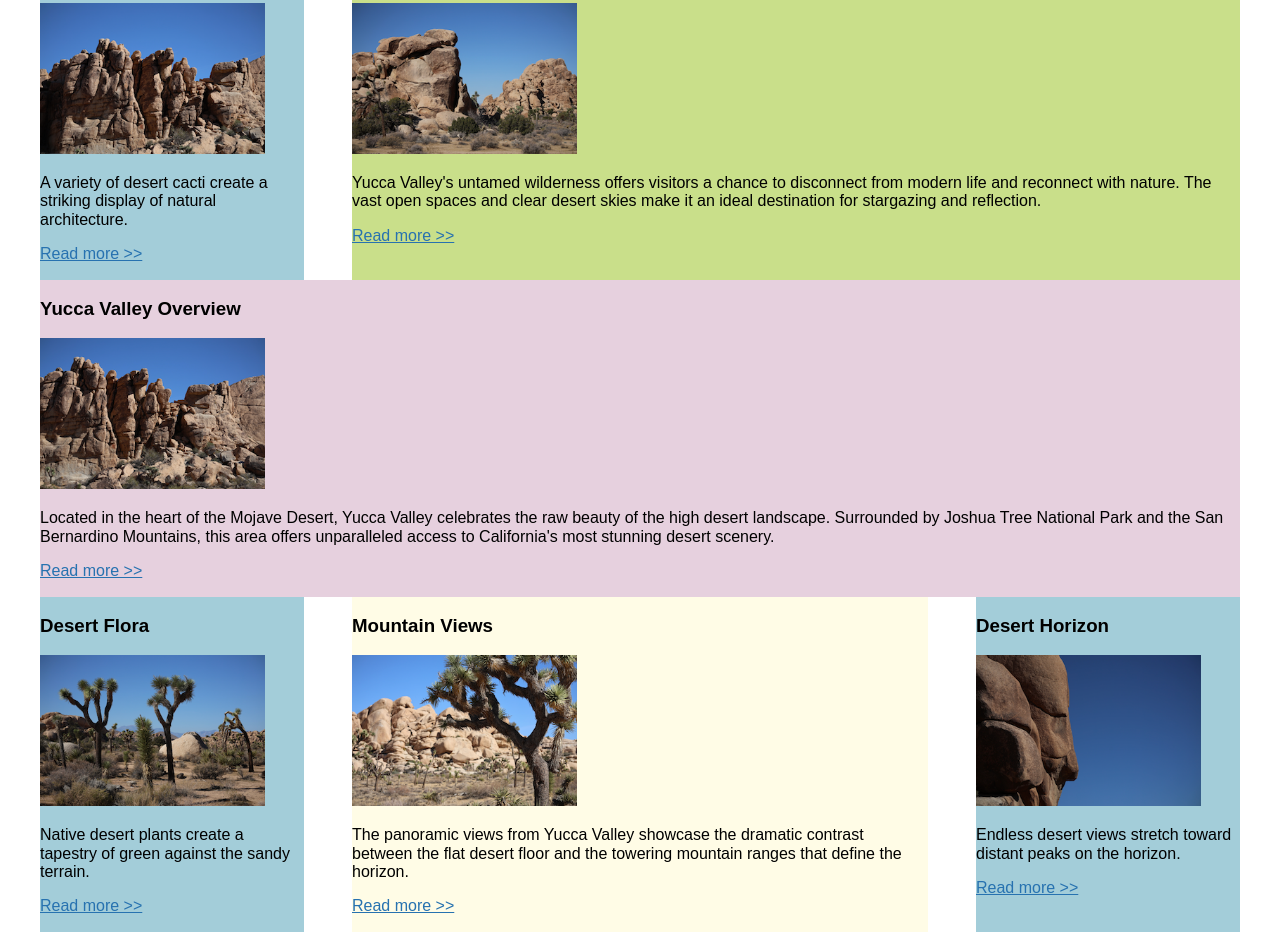
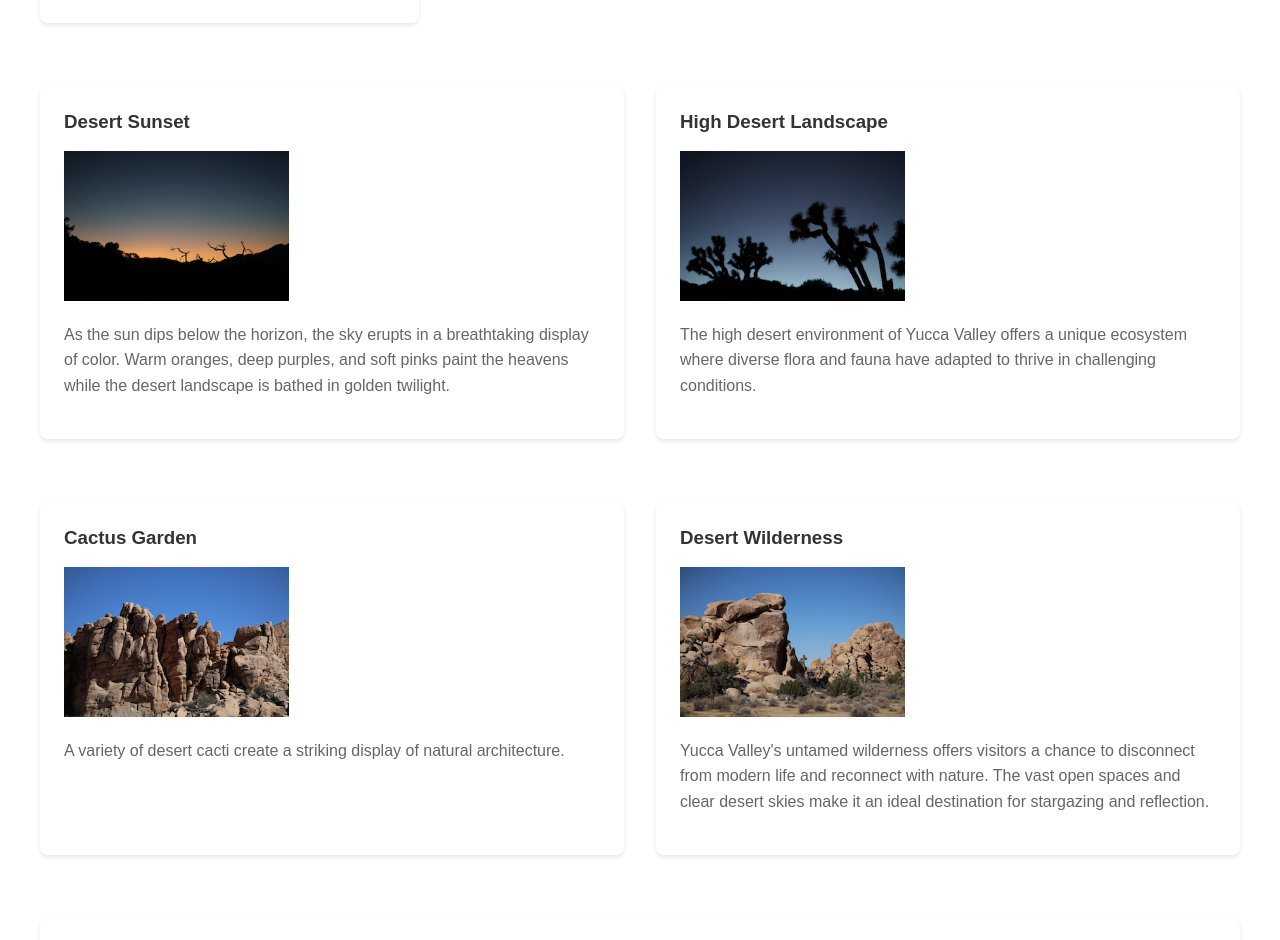
Before and after one commit to aaarr21/comp584-Project-3-CSS-Grid, a plain HTML site: page index.html in a window 1280 px wide. Shown: the part 745-1685 px from the top of the page. Drawn offline with nearby package versions, Linux system fonts and the light colour scheme.

Commit message:
change the layout to cleaner design

```diff
--- a/index.html
+++ b/index.html
@@ -16,26 +16,28 @@
       <article class="col-1">
         <h3>Desert Vista</h3>
         <img src="assets/HW6A3535.png" alt="Yucca Valley landscape.">
-          <p>The vast expanse of the Mojave Desert stretches out with rolling hills and scattered Joshua trees creating a timeless landscape.</p>
-          <p><a href="#" target="_blank">Read more &gt;&gt;</a></p>
+        <p>The vast expanse of the Mojave Desert stretches out with rolling hills and scattered Joshua trees creating a
+          timeless landscape.</p>
+
       </article>
       <article class="col-1">
         <h3>Mountain Panorama</h3>
         <img src="assets/HW6A3537.png" alt="Yucca Valley landscape">
-          <p>Majestic mountain ranges frame the horizon, their rugged peaks standing sentinel over the desert valley below.</p>
-          <p><a href="#" target="_blank">Read more &gt;&gt;</a></p>
+        <p>Majestic mountain ranges frame the horizon, their rugged peaks standing sentinel over the desert valley
+          below.</p>
+
       </article>
       <article class="col-1">
         <h3>Joshua Tree View</h3>
         <img src="assets/HW6A3538.png" alt="Yucca Valley landscape">
         <p>The iconic Joshua trees dot the landscape, their twisted branches reaching toward the clear blue sky.</p>
-          <p><a href="#" target="_blank">Read more &gt;&gt;</a></p>
+
       </article>
       <article class="col-1">
         <h3>Rocky Formation</h3>
         <img src="assets/HW6A3543.png" alt="Yucca Valley landscape">
         <p>Ancient rock formations rise from the desert floor, sculpted by centuries of wind and weather.</p>
-          <p><a href="#" target="_blank">Read more &gt;&gt;</a></p>
+
       </article>
     </div>
     <!-- row 2, 2 boxes spanning 2 rows -->
@@ -43,14 +45,16 @@
       <article class="col-2">
         <h3>Desert Sunset</h3>
         <img src="assets/HW6A3565.png" alt="Yucca Valley landscape">
-          <p>As the sun dips below the horizon, the sky erupts in a breathtaking display of color. Warm oranges, deep purples, and soft pinks paint the heavens while the desert landscape is bathed in golden twilight.</p>
-          <p><a href="#" target="_blank">Read more &gt;&gt;</a></p>
+        <p>As the sun dips below the horizon, the sky erupts in a breathtaking display of color. Warm oranges, deep
+          purples, and soft pinks paint the heavens while the desert landscape is bathed in golden twilight.</p>
+
       </article>
       <article class="col-2">
         <h3>High Desert Landscape</h3>
         <img src="assets/HW6A3566.png" alt="Yucca Valley landscape">
-          <p>The high desert environment of Yucca Valley offers a unique ecosystem where diverse flora and fauna have adapted to thrive in challenging conditions.</p>
-          <p><a href="#" target="_blank">Read more &gt;&gt;</a></p>
+        <p>The high desert environment of Yucca Valley offers a unique ecosystem where diverse flora and fauna have
+          adapted to thrive in challenging conditions.</p>
+
       </article>
     </div>
     <!-- row 3: narrow left column, wide right/content column -->
@@ -59,13 +63,15 @@
         <h3>Cactus Garden</h3>
         <img src="assets/HW6A3594.png" alt="Yucca Valley landscape">
         <p>A variety of desert cacti create a striking display of natural architecture.</p>
-          <p><a href="#" target="_blank">Read more &gt;&gt;</a></p>
+
       </article>
       <article class="col-3">
         <h3>Desert Wilderness</h3>
         <img src="assets/HW6A3596.png" alt="Yucca Valley landscape">
-          <p>Yucca Valley's untamed wilderness offers visitors a chance to disconnect from modern life and reconnect with nature. The vast open spaces and clear desert skies make it an ideal destination for stargazing and reflection.</p>
-          <p><a href="#" target="_blank">Read more &gt;&gt;</a></p>
+        <p>Yucca Valley's untamed wilderness offers visitors a chance to disconnect from modern life and reconnect with
+          nature. The vast open spaces and clear desert skies make it an ideal destination for stargazing and
+          reflection.</p>
+
       </article>
     </div>
     <!-- row 4: one column -->
@@ -73,8 +79,10 @@
       <article class="col-4">
         <h3>Yucca Valley Overview</h3>
         <img src="assets/HW6A3597.png" alt="Yucca Valley landscape">
-          <p>Located in the heart of the Mojave Desert, Yucca Valley celebrates the raw beauty of the high desert landscape. Surrounded by Joshua Tree National Park and the San Bernardino Mountains, this area offers unparalleled access to California's most stunning desert scenery.</p>
-          <p><a href="#" target="_blank">Read more &gt;&gt;</a></p>
+        <p>Located in the heart of the Mojave Desert, Yucca Valley celebrates the raw beauty of the high desert
+          landscape. Surrounded by Joshua Tree National Park and the San Bernardino Mountains, this area offers
+          unparalleled access to California's most stunning desert scenery.</p>
+
       </article>
     </div>
     <!-- row 5, 1-2-1 individual boxes -->
@@ -83,19 +91,20 @@
         <h3>Desert Flora</h3>
         <img src="assets/HW6A3619.png" alt="Yucca Valley landscape">
         <p>Native desert plants create a tapestry of green against the sandy terrain.</p>
-          <p><a href="#" target="_blank">Read more &gt;&gt;</a></p>
+
       </article>
       <article class="col-2">
         <h3>Mountain Views</h3>
         <img src="assets/HW6A3622.png" alt="Yucca Valley landscape">
-          <p>The panoramic views from Yucca Valley showcase the dramatic contrast between the flat desert floor and the towering mountain ranges that define the horizon.</p>
-          <p><a href="#" target="_blank">Read more &gt;&gt;</a></p>
+        <p>The panoramic views from Yucca Valley showcase the dramatic contrast between the flat desert floor and the
+          towering mountain ranges that define the horizon.</p>
+
       </article>
       <article class="col-1">
         <h3>Desert Horizon</h3>
         <img src="assets/HW6A3635.png" alt="Yucca Valley landscape">
         <p>Endless desert views stretch toward distant peaks on the horizon.</p>
-          <p><a href="#" target="_blank">Read more &gt;&gt;</a></p>
+
       </article>
     </div>
   </div>
--- a/style.css
+++ b/style.css
@@ -33,85 +33,49 @@ div img {
 	max-width: 225px;
 }
 
-/* grid system -- mobile first! */
-/* grid container */
+/* grid system -- simplified */
 
 .row {
 	display: grid;
-	grid-template-columns: 1fr;
-	gap: 4%;
+	grid-template-columns: repeat(auto-fit, minmax(300px, 1fr));
+	gap: 2rem;
+	padding: 2rem 0;
 }
 
+/* Card styling */
+article {
+	background-color: #f9f9f9;
+	padding: 1.5rem;
+	border-radius: 8px;
+	box-shadow: 0 2px 4px rgba(0, 0, 0, 0.1);
+	transition: transform 0.2s ease;
+}
+
+article:hover {
+	transform: translateY(-5px);
+}
+
+article h3 {
+	margin-top: 0;
+	color: #333;
+}
+
+article p {
+	color: #666;
+	line-height: 1.6;
+}
+
+/* Remove old specific column classes */
 
 
-/* Add background colors to see how much space each column is taking */
+/* We can remove the specific col-1, col-2 etc background colors and spans as we want a clean uniform look */
+/* If we want to keep some variety we could, but "simple, clean" suggests uniformity */
 
-.col-1 {
-	background-color: #A3CDD9;
-	grid-column: span 1;
+/* Reset legacy specific column styles */
+.col-1,
+.col-2,
+.col-3,
+.col-4 {
+	background-color: transparent;
+	grid-column: auto;
 }
-
-.col-2 {
-	background-color: #FFFCE6;
-	grid-column: span 1;
-}
-
-.col-3 {
-	background-color: #C9DF8A;
-	grid-column: span 1;
-}
-
-.col-4 {
-	background-color: #E6D0DE;
-	grid-column: span 1;
-}
-
-/* Tablet Landscape Screen Sizes */
-@media only screen and (min-width: 480px) {
-
-	.row {
-		grid-template-columns: repeat(2, 1fr);
-	}
-
-	.col-1 {
-		grid-column: span 1;
-	}
-
-	.col-2 {
-		grid-column: span 1;
-	}
-
-	.col-3 {
-		grid-column: span 2;
-	}
-
-	.col-4 {
-		grid-column: span 2;
-	}
-
-}
-
-/* Desktop screen Sizes */
-@media only screen and (min-width: 768px) {
-
-	.row {
-		grid-template-columns: repeat(4, 1fr);
-	}
-
-	.col-1 {
-		grid-column: span 1;
-	}
-
-	.col-2 {
-		grid-column: span 2;
-	}
-
-	.col-3 {
-		grid-column: span 3;
-	}
-
-	.col-4 {
-		grid-column: span 4;
-	}
-
-}
```
Lines whose indentation alone changed are shown as unchanged.
